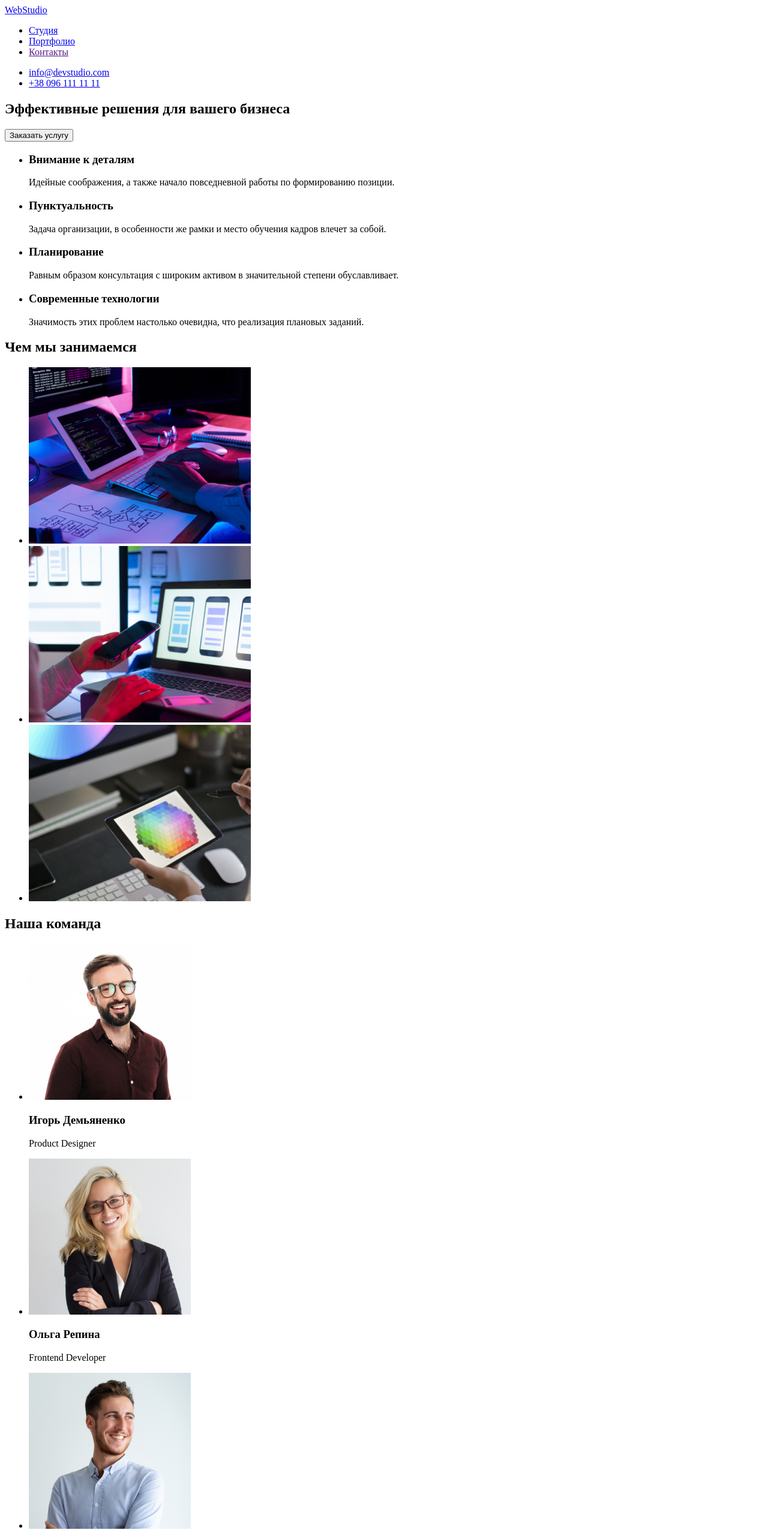
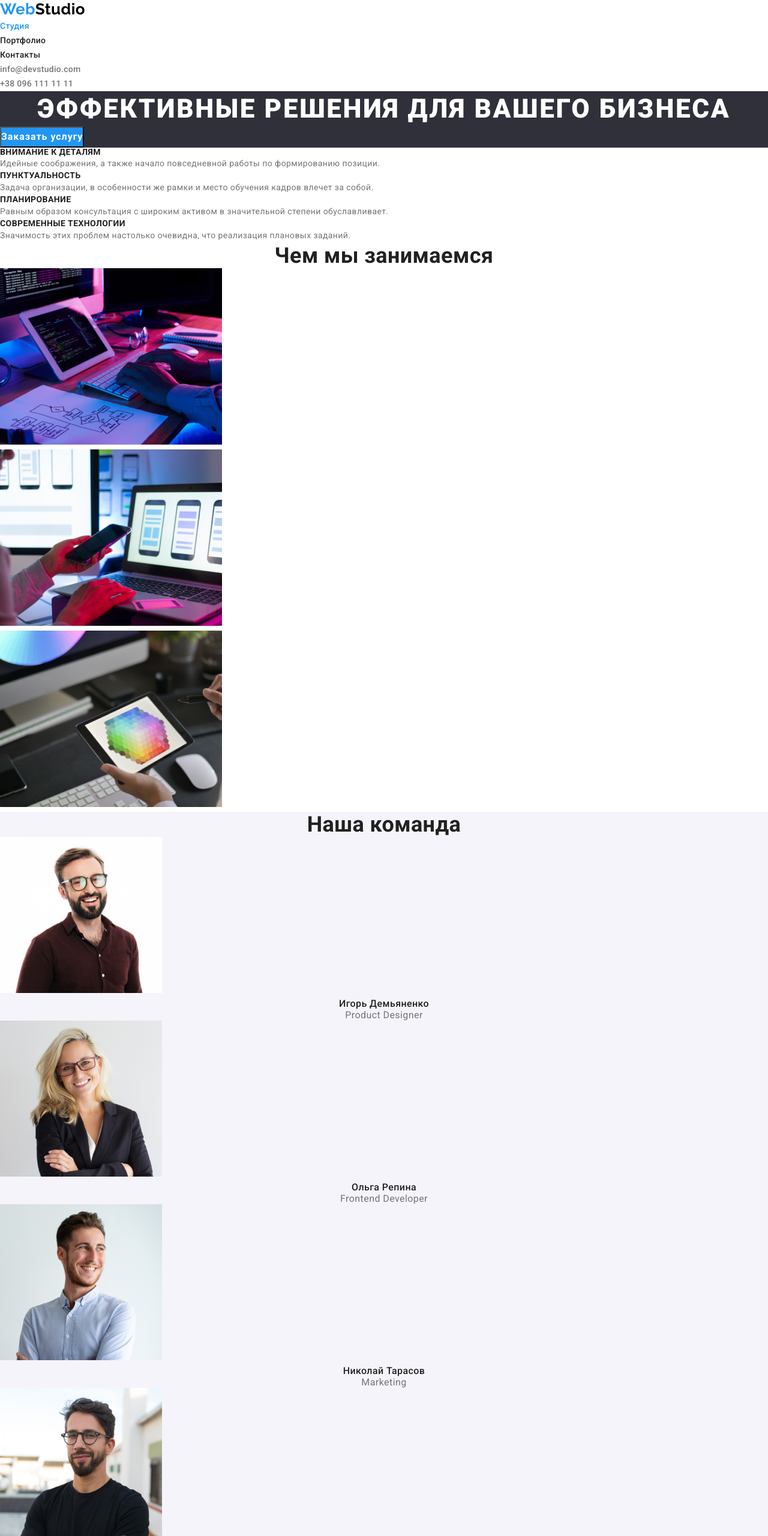
Before and after one commit to MariiaYavorska/goit-markup-hw-02, a plain HTML site: page index.html in a window 1280 px wide. Shown: the top 2560 px of the page at 60% size. Drawn offline with Linux system fonts and the light colour scheme.

Commit message:
Ready to check HW2 index.html

```diff
--- a/index.html
+++ b/index.html
@@ -4,105 +4,108 @@
   <meta charset="UTF-8">
   <meta name="viewport" content="width=, initial-scale=1.0">
   <title>Web Studio</title>
+  <link href="https://fonts.googleapis.com/css2?family=Raleway:wght@700&family=Roboto:wght@400;500;700;900&display=swap"
+    rel="stylesheet">
+  <link rel="stylesheet" href="./css/styles.css">
 </head>
 <body>
   <!--Header-->
-  <header>
-      <a href="./index.html"><span>Web</span><span>Studio</span></a>
-      <nav>
-        <ul>
-          <li><a href="./index.html">Студия</a></li>
-          <li><a href="./portfolio.html">Портфолио</a></li>
-          <li><a href="">Контакты</a></li>
+  <header class="page-header">
+      <a href="./index.html" class="logo"><span>Web</span><span class="studio-logo">Studio</span></a>
+      <nav class="nav">
+        <ul class="site-nav">
+          <li><a href="./index.html" class="current-link">Студия</a></li>
+          <li><a href="./portfolio.html" class="nav-link">Портфолио</a></li>
+          <li><a href="" class="nav-link">Контакты</a></li>
         </ul>
-        <ul>
-          <li><a href="mailto:info@devstudio.com">info@devstudio.com</a></li>
-          <li><a href="tel:+380961111111">+38 096 111 11 11</a></li>
+        <ul class="auth-nav">
+          <li><a href="mailto:info@devstudio.com" class="contact-link">info@devstudio.com</a></li>
+          <li><a href="tel:+380961111111" class="contact-link">+38 096 111 11 11</a></li>
         </ul>
         </nav>
   </header>
   <!--Hero-->
   <main>
-    <section>
-      <h1>Эффективные решения для вашего бизнеса</h1>
-      <button type="button">Заказать услугу</button>
+    <section class="hero">
+      <h1 class="hero-title">Эффективные решения для вашего бизнеса</h1>
+      <button type="button" class="hero-btn">Заказать услугу</button>
     </section>
   <!--Benefits-->
-  <section>
+  <section class="benefits">
     <!--<h2>Почему мы</h2>-->
-    <ul>
+    <ul class="benefits-list">
       <li>
-        <h3>Внимание к деталям</h3>
-        <p>Идейные соображения, а также начало повседневной работы по формированию позиции.</p>
+        <h3 class="benefits-title">Внимание к деталям</h3>
+        <p class="benefits-text">Идейные соображения, а также начало повседневной работы по формированию позиции.</p>
       </li>
       <li>
-        <h3>Пунктуальность</h3>
-        <p>Задача организации, в особенности же рамки и место обучения кадров влечет за собой.</p>
+        <h3 class="benefits-title">Пунктуальность</h3>
+        <p class="benefits-text">Задача организации, в особенности же рамки и место обучения кадров влечет за собой.</p>
       </li>
       <li>
-        <h3>Планирование</h3>
-        <p>Равным образом консультация с широким активом в значительной степени обуславливает.</p>
+        <h3 class="benefits-title">Планирование</h3>
+        <p class="benefits-text">Равным образом консультация с широким активом в значительной степени обуславливает.</p>
       </li>
       <li>
-        <h3>Современные технологии</h3>
-        <p>Значимость этих проблем настолько очевидна, что реализация плановых заданий.</p>
+        <h3 class="benefits-title">Современные технологии</h3>
+        <p class="benefits-text">Значимость этих проблем настолько очевидна, что реализация плановых заданий.</p>
       </li>
     </ul>
   </section>
   <!--Work field-->
-  <section>
-    <h2>Чем мы занимаемся</h2>
+  <section class="work-process">
+    <h2 class="work-process-title">Чем мы занимаемся</h2>
     <ul>
       <li>
-          <img src="./images/pic1.jpg" alt="Изображение рабочего процесса1" width="370">
+          <img class="work-process-img" src="./images/pic1.jpg" alt="Изображение рабочего процесса1" width="370">
       </li>
       <li>
-          <img src="./images/pic2.jpg" alt="Изображение рабочего процесса2" width="370">
+          <img class="work-process-img" src="./images/pic2.jpg" alt="Изображение рабочего процесса2" width="370">
       </li>
       <li>
-          <img src="./images/pic3.jpg" alt="Изображение рабочего процесса3" width="370">
+          <img class="work-process-img" src="./images/pic3.jpg" alt="Изображение рабочего процесса3" width="370">
       </li>
     </ul>
   </section>
   <!--Our team-->
-  <section>
-    <h2>Наша команда</h2>
-    <ul>
+  <section class="team">
+    <h2 class="team-title">Наша команда</h2>
+    <ul class="team-list">
       <li>
         <a href="">
-          <img src="./images/team1.jpg" alt="Игорь Демьяненко" width="270" /></a>
-          <h3>Игорь Демьяненко</h3>
-          <p lang="en">Product Designer</p>
+          <img src="./images/team1.jpg" alt="Игорь Демьяненко" width="270"/></a>
+          <h3 class="team-member">Игорь Демьяненко</h3>
+          <p class="position" lang="en">Product Designer</p>
       </li>
       <li>
         <a href="">
         <img src="./images/team2.jpg" alt="Ольга Репина" width="270" /></a>
-        <h3>Ольга Репина</h3>
-        <p lang="en">Frontend Developer</p>
+        <h3 class="team-member">Ольга Репина</h3>
+        <p class="position" lang="en">Frontend Developer</p>
       </li>
       <li>
         <a href="">
         <img src="./images/team3.jpg" alt="Николай Тарасов" width="270" /></a>
-        <h3>Николай Тарасов</h3>
-        <p lang="en">Marketing</p>
+        <h3 class="team-member">Николай Тарасов</h3>
+        <p class="position" lang="en">Marketing</p>
       </li>
       <li>
         <a href="">
         <img src="./images/team4.jpg" alt="Михаил Ермаков" width="270" /></a>
-        <h3>Михаил Ермаков</h3>
-        <p lang="en">UI Designer</p>
+        <h3 class="team-member">Михаил Ермаков</h3>
+        <p class="position" lang="en">UI Designer</p>
       </li>
     </ul>
   </section>
   </main>
   <!--Footer-->
-<footer>
-    <a href="./index.html"><span>Web</span><span>Studio</span></a>
+<footer class="footer">
+    <a href="./index.html" class="logo"><span>Web</span><span class="studio-logo">Studio</span></a>
     <address>
-      <ul>
-        <li><a href="./index.html"> г. Киев, пр-т Леси Украинки, 26</a></li>
-        <li><a href="mailto:info@devstudio.com">info@devstudio.com</a></li>
-        <li><a href="tel:+380961111111">+38 096 111 11 11</a></li>
+      <ul class="footer-auth-nav">
+        <li><a href="./index.html" class="link-address"> г. Киев, пр-т Леси Украинки, 26</a></li>
+        <li><a href="mailto:info@devstudio.com" class="footer-link">info@devstudio.com</a></li>
+        <li><a href="tel:+380961111111" class="footer-link">+38 096 111 11 11</a></li>
       </ul>
     </address>
 </footer>
```
